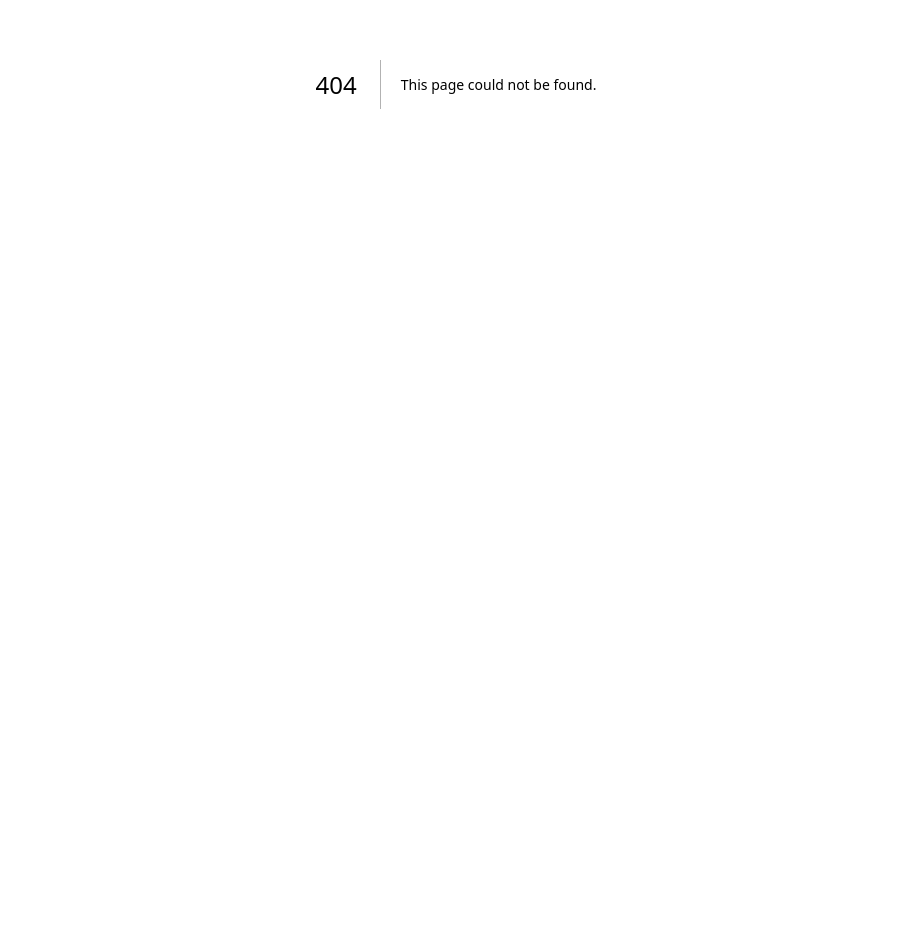
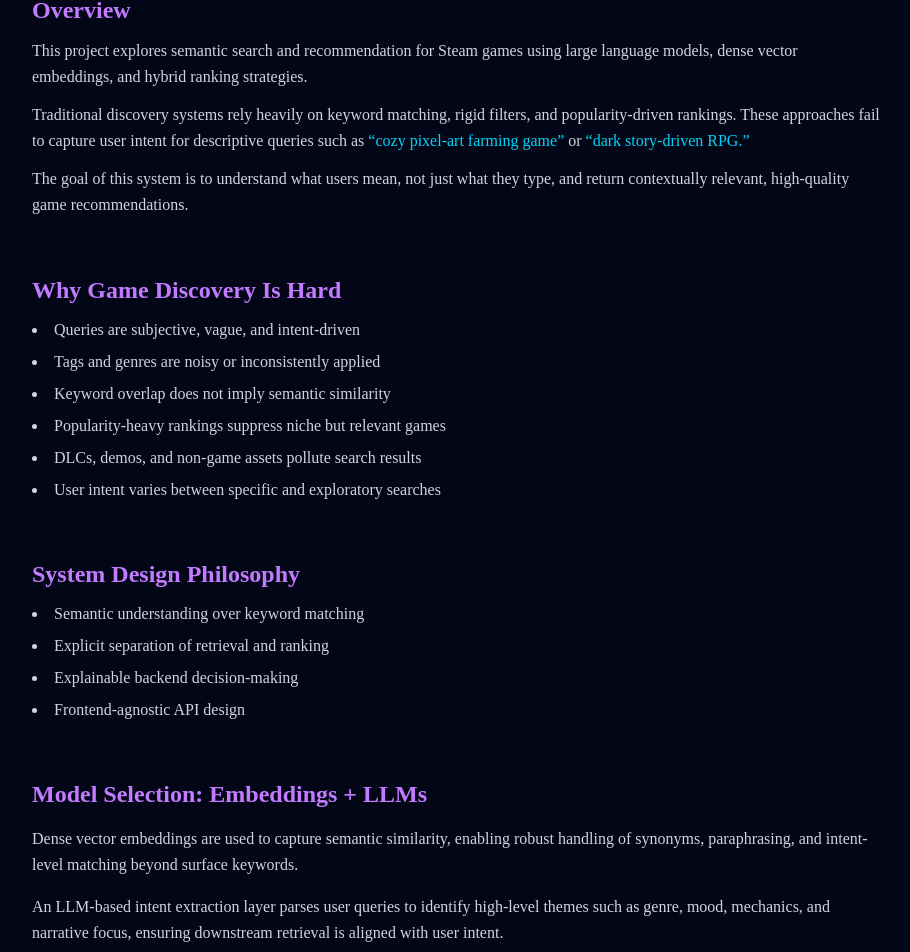
Before and after one commit to AnuragG-007/portfolio-site-build, a Next.js app: page /projects/steam-games-recommendation-engine in a window 1280 px wide. Before the commit this address had no page. Shown: the part 316-1268 px from the top of the page, without its empty margins (184-1094 px from the left). Before the commit the page ends 800 px from the top, so only its background shows below. Built offline with nearby package versions, Linux system fonts and the light colour scheme.

Commit message:
Create page.tsx

```diff
--- /dev/null
+++ b/app/projects/steam-games-recommendation-engine/page.tsx
@@ -0,0 +1,173 @@
+export default function SteamGameFinderBlog() {
+  return (
+    <article className="max-w-4xl mx-auto px-6 py-24 space-y-14 font-mono">
+      {/* ================= Header ================= */}
+      <header className="space-y-4">
+        <h1 className="text-4xl md:text-5xl font-bold text-cyan-400">
+          Engineering Semantic Game Discovery for Steam
+        </h1>
+        <p className="text-gray-400 text-lg">
+          Understanding user intent, semantic similarity, and ranking trade-offs
+          in large-scale game recommendation systems.
+        </p>
+        <div className="h-[2px] w-32 bg-gradient-to-r from-cyan-400 to-purple-400" />
+      </header>
+
+      {/* ================= Overview ================= */}
+      <section className="space-y-3">
+        <h2 className="text-2xl text-purple-400 font-semibold">Overview</h2>
+        <p className="text-gray-300 leading-relaxed">
+          This project explores semantic search and recommendation for Steam
+          games using large language models, dense vector embeddings, and hybrid
+          ranking strategies.
+        </p>
+        <p className="text-gray-300 leading-relaxed">
+          Traditional discovery systems rely heavily on keyword matching,
+          rigid filters, and popularity-driven rankings. These approaches fail
+          to capture user intent for descriptive queries such as
+          <span className="text-cyan-400"> “cozy pixel-art farming game” </span>
+          or
+          <span className="text-cyan-400"> “dark story-driven RPG.”</span>
+        </p>
+        <p className="text-gray-300 leading-relaxed">
+          The goal of this system is to understand what users mean, not just
+          what they type, and return contextually relevant, high-quality game
+          recommendations.
+        </p>
+      </section>
+
+      {/* ================= Why Hard ================= */}
+      <section className="space-y-3">
+        <h2 className="text-2xl text-purple-400 font-semibold">
+          Why Game Discovery Is Hard
+        </h2>
+        <ul className="list-disc list-inside text-gray-300 space-y-2">
+          <li>Queries are subjective, vague, and intent-driven</li>
+          <li>Tags and genres are noisy or inconsistently applied</li>
+          <li>Keyword overlap does not imply semantic similarity</li>
+          <li>Popularity-heavy rankings suppress niche but relevant games</li>
+          <li>DLCs, demos, and non-game assets pollute search results</li>
+          <li>User intent varies between specific and exploratory searches</li>
+        </ul>
+      </section>
+
+      {/* ================= Philosophy ================= */}
+      <section className="space-y-3">
+        <h2 className="text-2xl text-purple-400 font-semibold">
+          System Design Philosophy
+        </h2>
+        <ul className="list-disc list-inside text-gray-300 space-y-2">
+          <li>Semantic understanding over keyword matching</li>
+          <li>Explicit separation of retrieval and ranking</li>
+          <li>Explainable backend decision-making</li>
+          <li>Frontend-agnostic API design</li>
+        </ul>
+      </section>
+
+      {/* ================= Model Choice ================= */}
+      <section className="space-y-4">
+        <h2 className="text-2xl text-purple-400 font-semibold">
+          Model Selection: Embeddings + LLMs
+        </h2>
+        <p className="text-gray-300 leading-relaxed">
+          Dense vector embeddings are used to capture semantic similarity,
+          enabling robust handling of synonyms, paraphrasing, and intent-level
+          matching beyond surface keywords.
+        </p>
+        <p className="text-gray-300 leading-relaxed">
+          An LLM-based intent extraction layer parses user queries to identify
+          high-level themes such as genre, mood, mechanics, and narrative focus,
+          ensuring downstream retrieval is aligned with user intent.
+        </p>
+      </section>
+
+      {/* ================= Retrieval ================= */}
+      <section className="space-y-3">
+        <h2 className="text-2xl text-purple-400 font-semibold">
+          Vector Retrieval Pipeline
+        </h2>
+        <p className="text-gray-300 leading-relaxed">
+          Each game is embedded using a combination of title, genres, tags, and
+          short descriptions. Only the top
+          <span className="text-cyan-400"> 5,000 </span>
+          games by popularity are indexed to balance relevance, latency, and
+          cost.
+        </p>
+        <p className="text-gray-300 leading-relaxed">
+          At query time, semantic similarity search retrieves a candidate set
+          which serves as input to the ranking stage.
+        </p>
+      </section>
+
+      {/* ================= Ranking ================= */}
+      <section className="space-y-3">
+        <h2 className="text-2xl text-purple-400 font-semibold">
+          Hybrid Ranking Strategy
+        </h2>
+        <p className="text-gray-300 leading-relaxed">
+          Semantic similarity alone is insufficient for high-quality
+          recommendations. Retrieved candidates are re-ranked using a hybrid
+          scoring function that combines:
+        </p>
+        <ul className="list-disc list-inside text-gray-300 space-y-2">
+          <li>Semantic similarity</li>
+          <li>Popularity and review signals</li>
+          <li>Quality metrics (positive ratio, Metacritic)</li>
+          <li>Exact and fuzzy title matching</li>
+          <li>Negative penalties for non-game assets</li>
+        </ul>
+      </section>
+
+      {/* ================= Explainability ================= */}
+      <section className="space-y-3">
+        <h2 className="text-2xl text-purple-400 font-semibold">
+          Explainability & Backend Reasoning
+        </h2>
+        <p className="text-gray-300 leading-relaxed">
+          Although explanations are not surfaced directly in the UI, the backend
+          maintains structured reasoning traces for each recommendation. This
+          enables debugging, validation, and consistent ranking behavior.
+        </p>
+      </section>
+
+      {/* ================= Deployment ================= */}
+      <section className="space-y-3">
+        <h2 className="text-2xl text-purple-400 font-semibold">
+          Deployment & Architecture
+        </h2>
+        <p className="text-gray-300 leading-relaxed">
+          The system is deployed as a FastAPI-based backend hosted on Hugging
+          Face Spaces. The frontend is built with Next.js and deployed on
+          Vercel.
+        </p>
+        <p className="text-gray-300 leading-relaxed">
+          Clean JSON APIs allow the backend to remain frontend-agnostic,
+          enabling rapid UI experimentation without backend rewrites.
+        </p>
+      </section>
+
+      {/* ================= Limitations ================= */}
+      <section className="space-y-3">
+        <h2 className="text-2xl text-purple-400 font-semibold">
+          Limitations & Trade-offs
+        </h2>
+        <ul className="list-disc list-inside text-gray-300 space-y-2">
+          <li>Metadata quality directly affects recommendation accuracy</li>
+          <li>No personalization or user-history modeling</li>
+          <li>Popularity bias cannot be fully eliminated</li>
+          <li>Cold-start issues for new or obscure titles</li>
+        </ul>
+      </section>
+
+      {/* ================= Takeaway ================= */}
+      <section className="space-y-3">
+        <h2 className="text-2xl text-purple-400 font-semibold">Key Takeaway</h2>
+        <p className="text-gray-300 leading-relaxed">
+          Effective recommendation systems are built through careful
+          orchestration of retrieval, ranking, and reasoning under real-world
+          constraints—not a single model or metric.
+        </p>
+      </section>
+    </article>
+  );
+}
```
